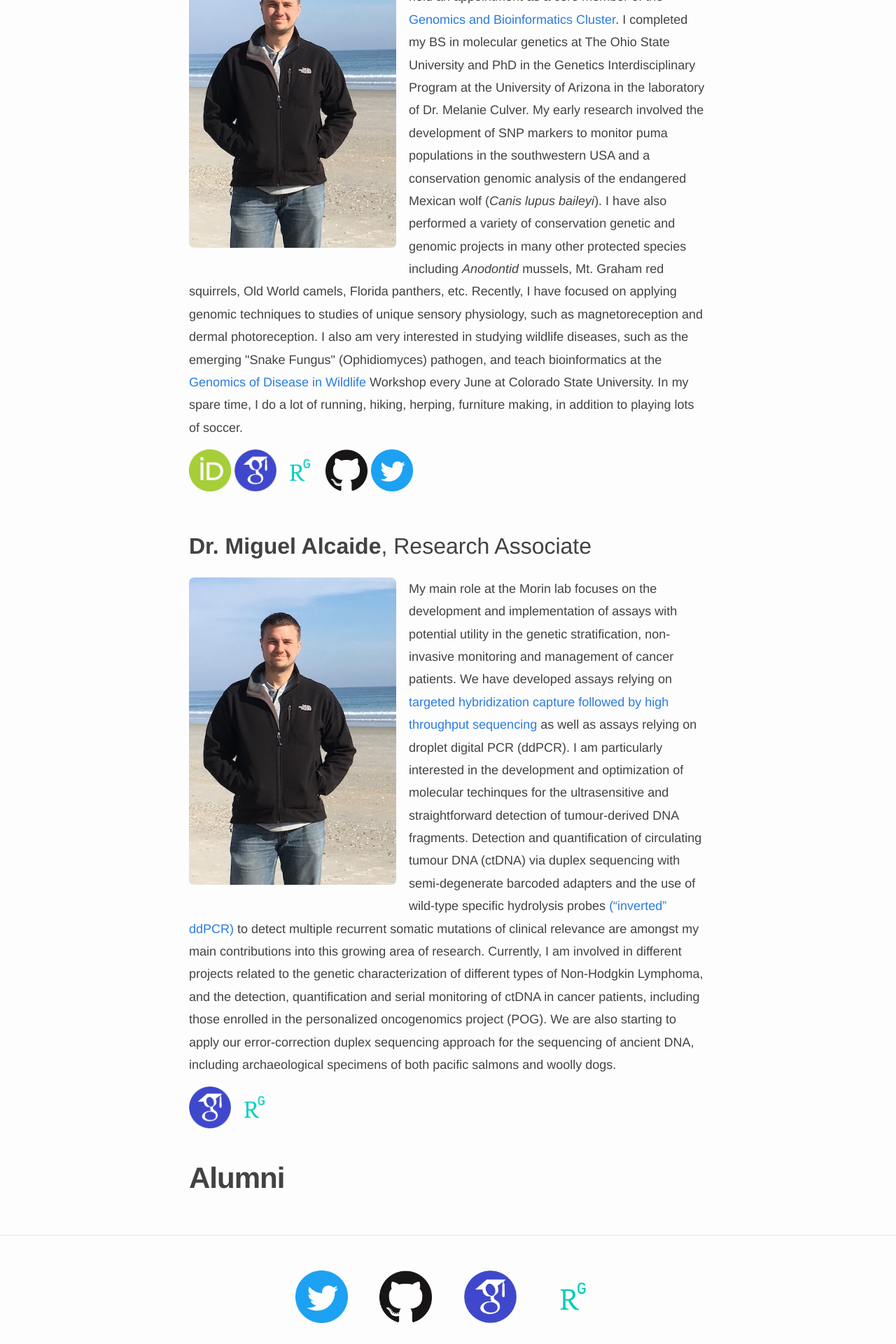
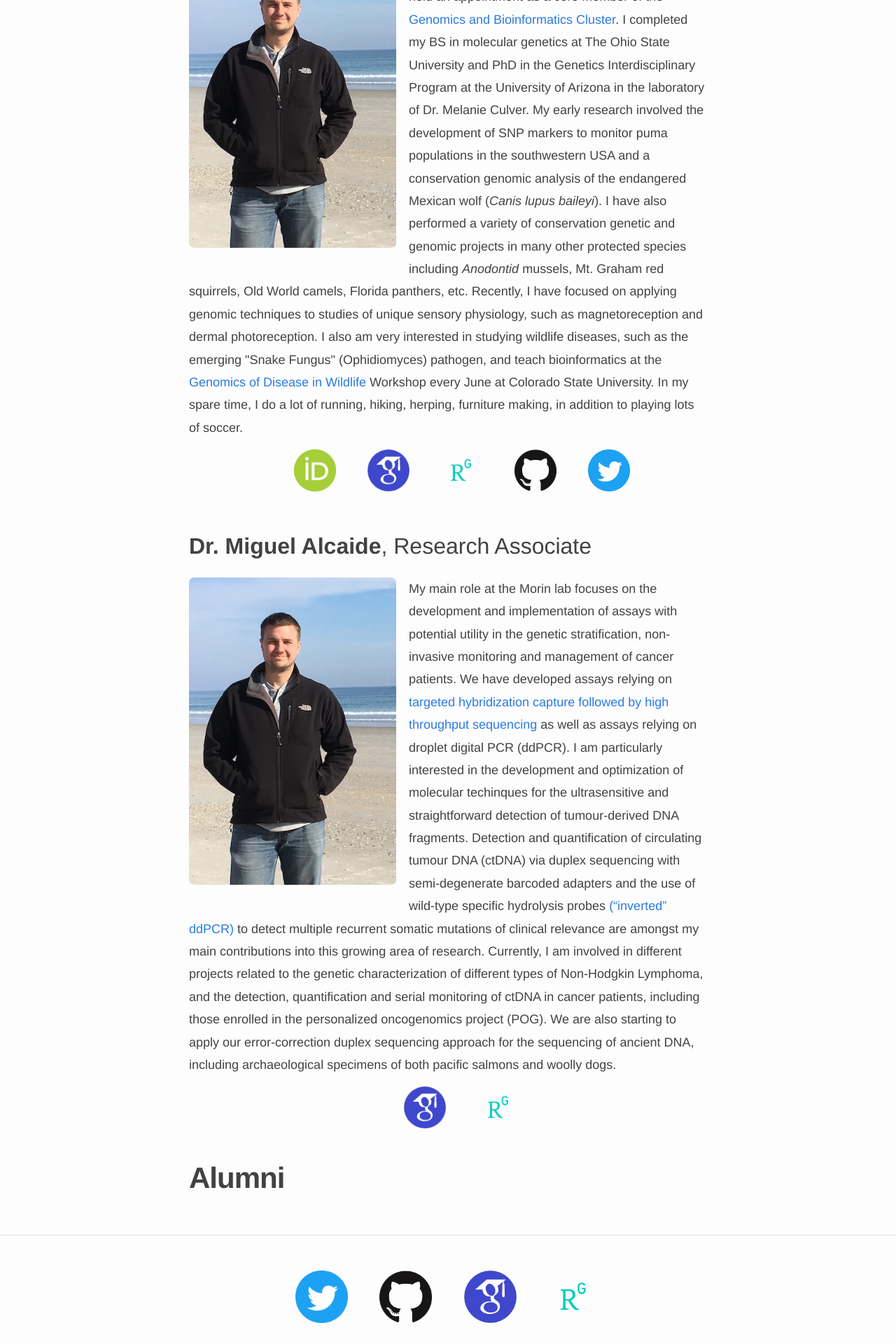
Before and after one commit to rfitak/FitakLab, a Jekyll site: the page built from _pages/team/index.md, in a window 1280 px wide. Shown: the part 716-2636 px from the top of the page at 70% size. Built offline with Jekyll 4.4.1, drawn with Linux system fonts in a browser that asks for light colours; nearby versions of some CDN libraries.

Commit message:
third commit

```diff
--- a/_includes/member.html
+++ b/_includes/member.html
@@ -4,19 +4,21 @@
         <img class="float-left member-photo" src="{{ member.photo | prepend: site.images_dir | prepend: site.baseurl }}">
     {% endif %}
     <p>{{ member.bio }}</p>
+  <div style="margin-top: 10px;" align="center">
     {% if member.orcid %}
-        <a href="{{ member.orcid}}"><img src="https://rfitak.github.io/FitakLab/images/icons/orcid.png" width="60" height="60"/></a>
+        <a style="padding-left:40px;" href="{{ member.orcid}}"><img src="https://rfitak.github.io/FitakLab/images/icons/orcid.png" width="60" height="60"/></a>
     {% endif %}
     {% if member.scholar %}
-    <a href="{{ member.scholar}}"><img src="https://rfitak.github.io/FitakLab/images/icons/googlescholar.png" width="60" height="60"/></a>
+       <a style="padding-left:40px;" href="{{ member.scholar}}"><img src="https://rfitak.github.io/FitakLab/images/icons/googlescholar.png" width="60" height="60"/></a>
     {% endif %}
     {% if member.researchgate %}
-    <a href="{{ member.researchgate}}"><img src="https://rfitak.github.io/FitakLab/images/icons/researchgate.png" width="60" height="60"/></a>
+       <a style="padding-left:40px;" href="{{ member.researchgate}}"><img src="https://rfitak.github.io/FitakLab/images/icons/researchgate.png" width="60" height="60"/></a>
     {% endif %}
     {% if member.github %}
-    <a href="{{ member.github}}"><img src="https://rfitak.github.io/FitakLab/images/icons/github.png" width="60" height="60"/></a>
+       <a style="padding-left:40px;" href="{{ member.github}}"><img src="https://rfitak.github.io/FitakLab/images/icons/github.png" width="60" height="60"/></a>
     {% endif %}
     {% if member.twitter %}
-    <a href="{{member.twitter}}"><img src="https://rfitak.github.io/FitakLab/images/icons/twitter.png" width="60" height="60"/></a>
+       <a style="padding-left:40px;" href="{{member.twitter}}"><img src="https://rfitak.github.io/FitakLab/images/icons/twitter.png" width="60" height="60"/></a>
     {% endif %}
+  </div>
 </li>
```
